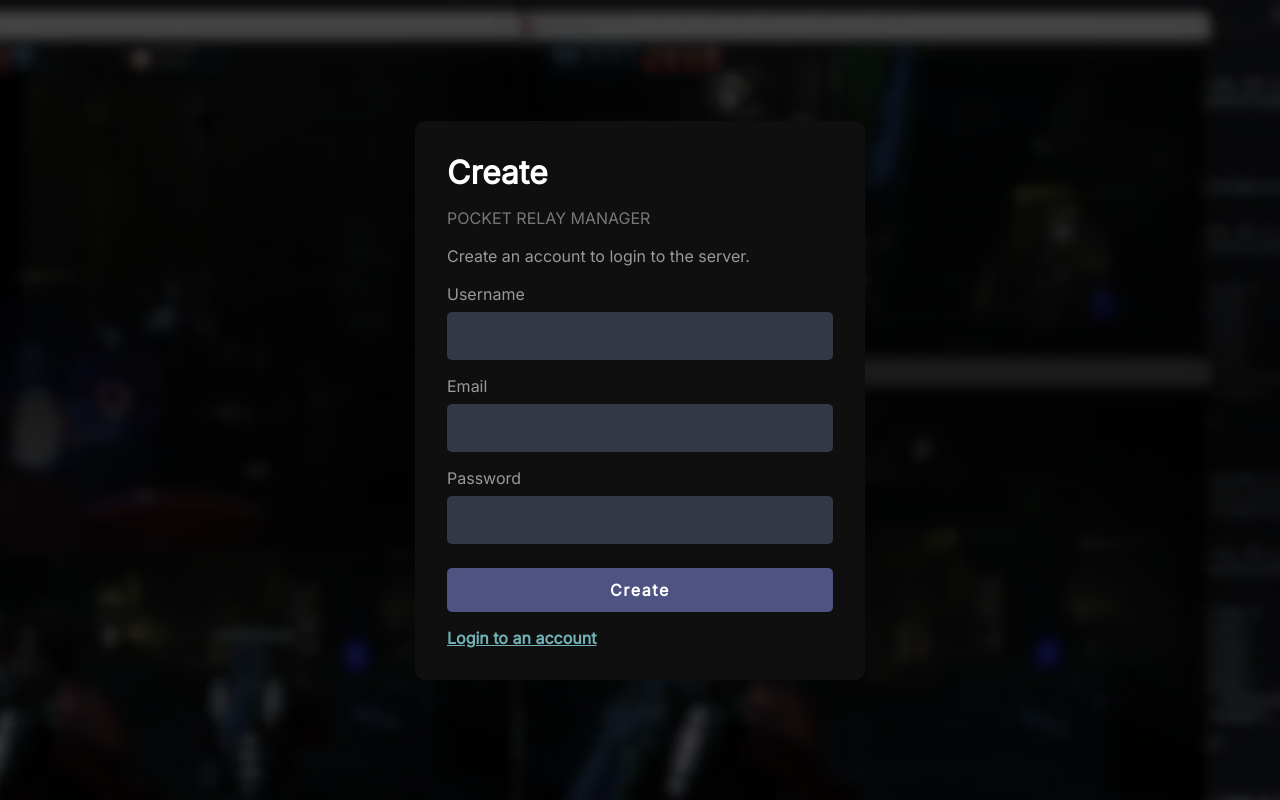
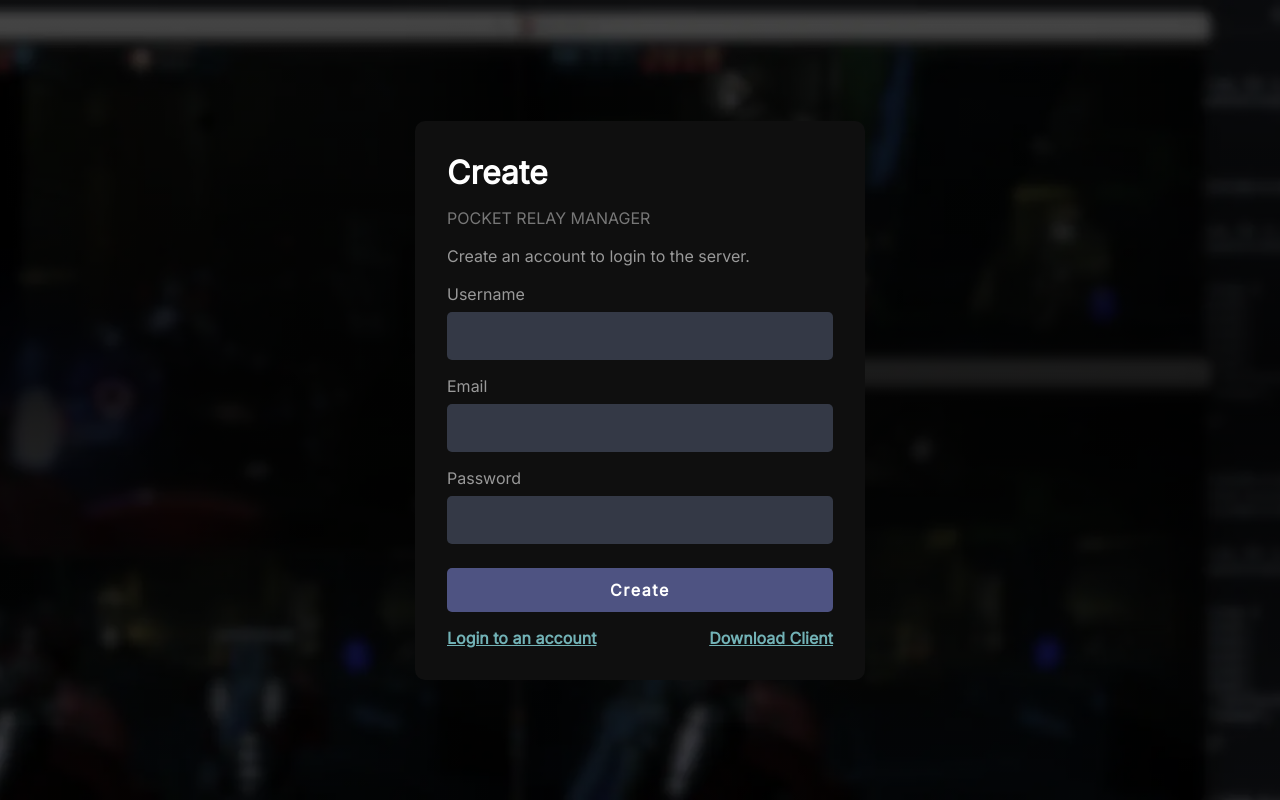
Before and after one commit to PocketRelay/Dashboard, a SvelteKit app: page /create in a window 1280 px wide. Built offline with nearby package versions, Linux system fonts and the light colour scheme; no server answers.

Commit message:
Added direct download link for clients to the login and create pages

```diff
--- a/src/routes/create/+page.svelte
+++ b/src/routes/create/+page.svelte
@@ -90,11 +90,26 @@
     </label>
 
     <button type="submit" class="button">Create</button>
-    <a href="/login" class="annot">Login to an account</a>
+
+    <div class="info">
+      <a href="/login" class="annot">Login to an account</a>
+
+      <a
+        class="annot"
+        href="https://github.com/PocketRelay/Client/releases/latest/download/pocket-relay-client.exe"
+        rel="noreferrer"
+        title="Download the latest client version">Download Client</a
+      >
+    </div>
   </form>
 </main>
 
 <style lang="scss">
+  .info {
+    display: flex;
+    justify-content: space-between;
+  }
+
   .background {
     width: 100%;
     height: 100vh;
--- a/src/routes/login/+page.svelte
+++ b/src/routes/login/+page.svelte
@@ -75,13 +75,27 @@
 
     <button type="submit" class="button">Login</button>
 
-    {#if !$disableAccountCreation}
-      <a href="/create" class="annot">Create an account</a>
-    {/if}
+    <div class="info">
+      {#if !$disableAccountCreation}
+        <a href="/create" class="annot">Create an account</a>
+      {/if}
+
+      <a
+        class="annot"
+        href="https://github.com/PocketRelay/Client/releases/latest/download/pocket-relay-client.exe"
+        rel="noreferrer"
+        title="Download the latest client version">Download Client</a
+      >
+    </div>
   </form>
 </main>
 
 <style lang="scss">
+  .info {
+    display: flex;
+    justify-content: space-between;
+  }
+
   .background {
     width: 100%;
     height: 100vh;
```
